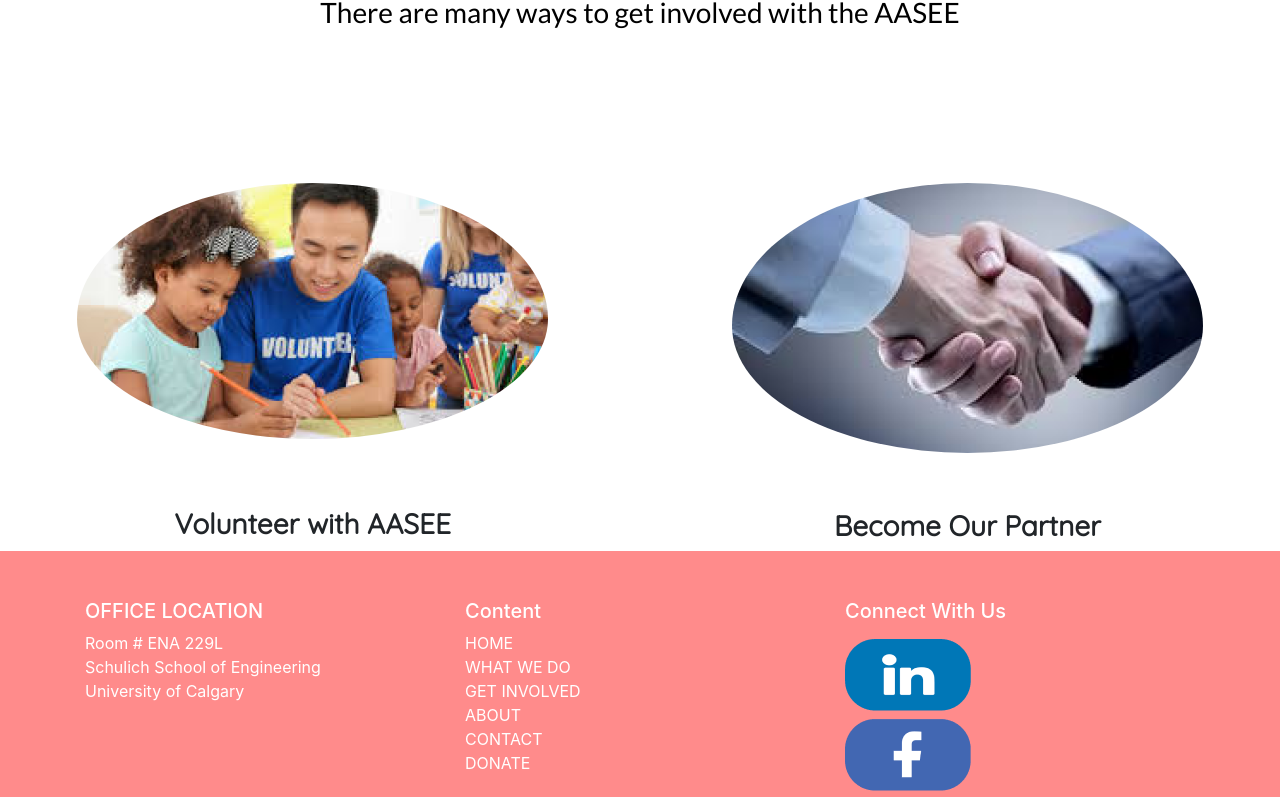
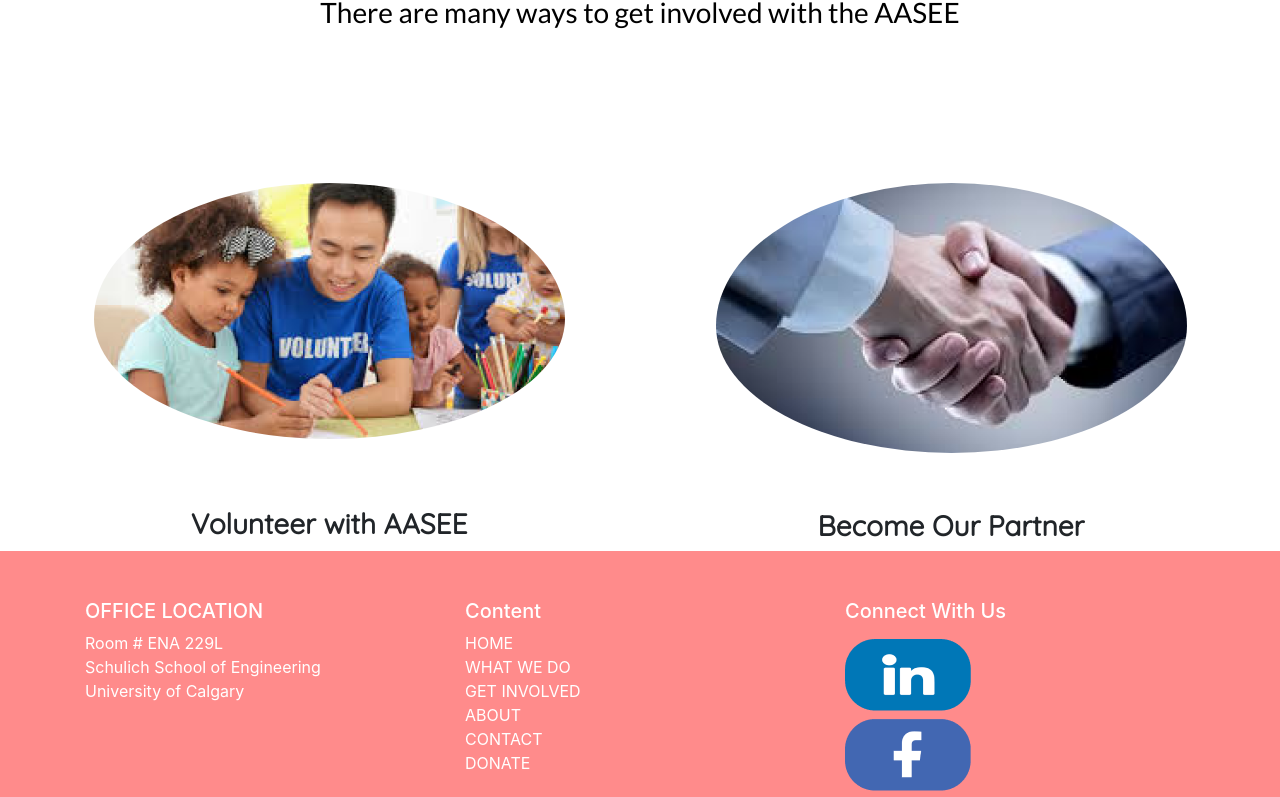
Before and after one commit to MushtabaA/AASEE-Website, a React (Create React App) app in the folder react-bootstrap/: page /get_involved in a window 1280 px wide. Shown: the part 1086-1883 px from the top of the page. Built offline with nearby package versions, Linux system fonts and the light colour scheme.

Commit message:
Changed Contact.jsx

```diff
--- a/react-bootstrap/src/components/Contact.jsx
+++ b/react-bootstrap/src/components/Contact.jsx
@@ -29,7 +29,7 @@ import "./Contact.css";
 export default class Contact extends Component {
   render() {
     return (
-      <div>
+      <div className="w-75 mx-auto d-block">
         <h1 className="text-center mt-5 mb-3 font-weight-bold">Contact</h1>
         <h4 className="text-center mt-5 mb-3 font-weight-bold w-25">
           Office Location
--- a/react-bootstrap/src/components/Get_in.jsx
+++ b/react-bootstrap/src/components/Get_in.jsx
@@ -6,6 +6,7 @@ export default class Get_in extends Component {
   render() {
     return (
       <div>
+        <div className="head">
           <img
             src="/assets/get_involved_header.png"
             class="header"
@@ -18,7 +19,7 @@ export default class Get_in extends Component {
           </h5>
 
           <div class="row pt-5 mt-5">
-          <div class="col-md-6 mt-5">
+            <div class="col-md-6 mt-5 pl-5">
               <img
                 src="/assets/volunteer_header.png"
                 class="pb-3 img-fluid rounded-circle center d-block mx-auto"
@@ -30,7 +31,7 @@ export default class Get_in extends Component {
               </h3>
             </div>
 
-          <div class="col-md-6 mt-5">
+            <div class="col-md-6 mt-5 pr-5">
               <img
                 src="/assets/partner_header.png"
                 class="pb-3 img-fluid rounded-circle center d-block mx-auto"
@@ -43,6 +44,7 @@ export default class Get_in extends Component {
             </div>
           </div>
         </div>
+      </div>
     );
   }
 }
```
Lines whose indentation alone changed are shown as unchanged.
